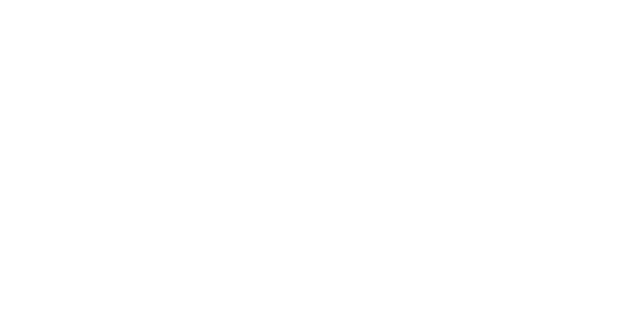
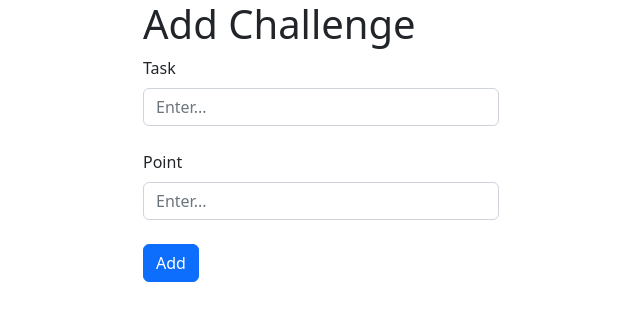
Before and after one commit to vydao/todo-challenge-frontend, a React (Create React App) app: page /add-challenge in a window 1280 px wide. Shown: the top 320 px of the page, without its empty margins (319-959 px from the left). Built offline with nearby package versions, Linux system fonts and the light colour scheme.

Commit message:
Feat: add challenge page

```diff
--- /dev/null
+++ b/src/pages/AddChallenge/index.tsx
@@ -0,0 +1,45 @@
+import * as yup from 'yup'
+
+import React from 'react'
+import { Button, Form } from 'react-bootstrap'
+import { FormProvider, useForm } from 'react-hook-form'
+
+import { yupResolver } from '@hookform/resolvers/yup'
+
+import Input from 'pages/components/common/Input'
+
+const schema = () =>
+  yup.object({
+    task: yup.string().required('Required Account!'),
+    point: yup.string().required('Required Point!'),
+  })
+
+const AddChallenge = () => {
+  const methods = useForm({
+    defaultValues: {
+      account: '',
+      point: '',
+    },
+    resolver: yupResolver(schema()),
+  })
+  const onSubmit = (data: any) => console.log(data)
+
+  return (
+    <div className="container ">
+      <div className="row justify-content-center">
+        <div className="col-md-4">
+          <h1>Add Challenge</h1>
+          <FormProvider {...methods}>
+            <Form onSubmit={methods.handleSubmit(onSubmit)}>
+              <Input name={'task'} label={'Task'} />
+              <Input name={'point'} label={'Point'} />
+              <Button type="submit">Add</Button>
+            </Form>
+          </FormProvider>
+        </div>
+      </div>
+    </div>
+  )
+}
+
+export default AddChallenge
--- a/src/router/routes.ts
+++ b/src/router/routes.ts
@@ -2,6 +2,7 @@
 
 const HomePage = React.lazy(() => import('../pages/HomePage'))
 const Login = React.lazy(() => import('../pages/Login'))
+const AddChallenge = React.lazy(() => import('../pages/AddChallenge'))
 
 
 const routes = [
@@ -17,6 +18,12 @@
     name: 'Login',
     component: Login,
   },
+  {
+    path: '/add-challenge',
+    exact: true,
+    name: 'Add Challenge',
+    component: AddChallenge,
+  },
 ]
 
 export default routes
```
